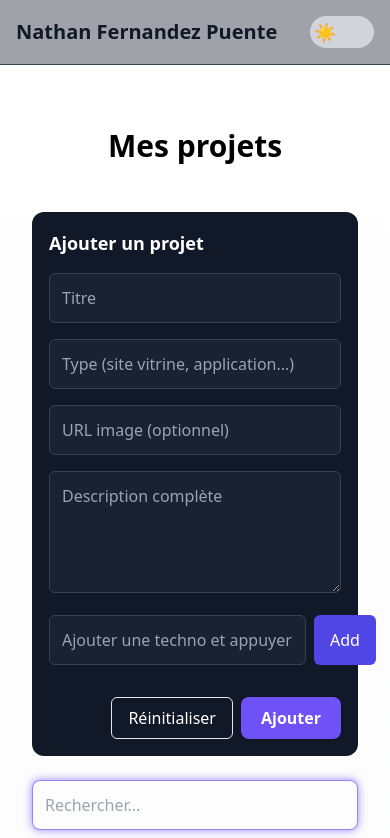
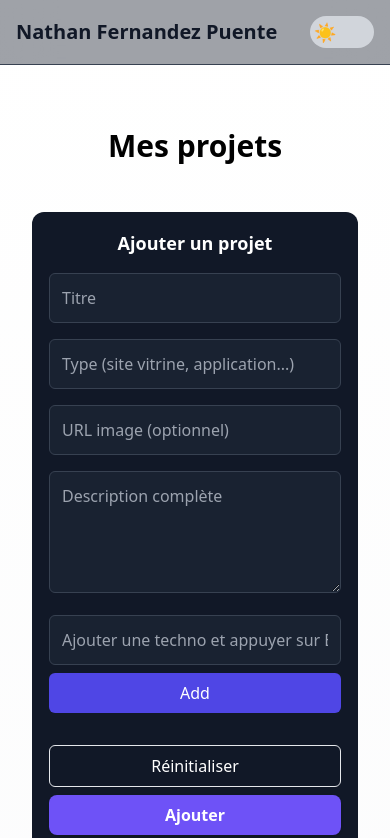
Before and after one commit to nathanfdz/Portfolio-Nathan-Fernandez, a Vue app: page /projects in a window 390 px wide. Shown: the top 838 px of the page. Built offline with nearby package versions, Linux system fonts and the light colour scheme.

Commit message:
changement dans fromulaire projet

```diff
--- a/src/components/ProjectForm.vue
+++ b/src/components/ProjectForm.vue
@@ -1,26 +1,78 @@
 <template>
-  <form @submit.prevent="onSubmit" class="card space-y-4">
-    <h3 class="text-lg font-semibold text-white">Ajouter un projet</h3>
+  <form @submit.prevent="onSubmit" class="card space-y-4 p-4 sm:p-6 bg-gray-900/80 rounded-xl">
+    <h3 class="text-lg font-semibold text-white text-center sm:text-left">Ajouter un projet</h3>
 
-    <input v-model="title" placeholder="Titre" class="w-full p-3 rounded-md bg-gray-800/60 border border-gray-700 text-white" required />
-    <input v-model="type" placeholder="Type (site vitrine, application...)" class="w-full p-3 rounded-md bg-gray-800/60 border border-gray-700 text-white" required />
-    <input v-model="image" placeholder="URL image (optionnel)" class="w-full p-3 rounded-md bg-gray-800/60 border border-gray-700 text-white" />
-    <textarea v-model="description" placeholder="Description complète" class="w-full p-3 rounded-md bg-gray-800/60 border border-gray-700 text-white" rows="4" required></textarea>
+    <input
+      v-model="title"
+      placeholder="Titre"
+      class="w-full p-3 rounded-md bg-gray-800/60 border border-gray-700 text-white"
+      required
+    />
+    <input
+      v-model="type"
+      placeholder="Type (site vitrine, application...)"
+      class="w-full p-3 rounded-md bg-gray-800/60 border border-gray-700 text-white"
+      required
+    />
+    <input
+      v-model="image"
+      placeholder="URL image (optionnel)"
+      class="w-full p-3 rounded-md bg-gray-800/60 border border-gray-700 text-white"
+    />
+    <textarea
+      v-model="description"
+      placeholder="Description complète"
+      class="w-full p-3 rounded-md bg-gray-800/60 border border-gray-700 text-white"
+      rows="4"
+      required
+    ></textarea>
 
-    <div class="flex gap-2">
-      <input v-model="stackInput" placeholder="Ajouter une techno et appuyer sur Entrée" @keyup.enter.prevent="addStack" class="flex-1 p-3 rounded-md bg-gray-800/60 border border-gray-700 text-white" />
-      <button type="button" @click="addStack" class="px-4 py-2 bg-indigo-600 rounded-md">Add</button>
+    <!-- Ajout techno responsive -->
+    <div class="flex flex-col sm:flex-row gap-2">
+      <input
+        v-model="stackInput"
+        placeholder="Ajouter une techno et appuyer sur Entrée"
+        @keyup.enter.prevent="addStack"
+        class="flex-1 p-3 rounded-md bg-gray-800/60 border border-gray-700 text-white w-full"
+      />
+      <button
+        type="button"
+        @click="addStack"
+        class="px-4 py-2 bg-indigo-600 rounded-md w-full sm:w-auto"
+      >
+        Add
+      </button>
     </div>
 
+    <!-- Liste des technos -->
     <div class="flex flex-wrap gap-2">
-      <span v-for="(s, i) in stack" :key="i" class="px-3 py-1 bg-gray-700 rounded-full text-sm ">
-        {{ s }} <button @click="removeStack(i)" type="button" class="ml-2 text-xs ">✕</button>
+      <span
+        v-for="(s, i) in stack"
+        :key="i"
+        class="px-3 py-1 bg-gray-700 rounded-full text-sm flex items-center gap-1"
+      >
+        {{ s }}
+        <button @click="removeStack(i)" type="button" class="text-xs text-red-400 hover:text-red-600">
+          ✕
+        </button>
       </span>
     </div>
 
-    <div class="flex justify-end gap-2">
-      <button type="button" @click="reset" class="px-4 py-2 border rounded-md text-white">Réinitialiser</button>
-      <button type="submit" class="btn-primary">Ajouter</button>
+    <!-- Boutons submit / reset -->
+    <div class="flex flex-col sm:flex-row justify-end gap-2">
+      <button
+        type="button"
+        @click="reset"
+        class="px-4 py-2 border rounded-md text-white w-full sm:w-auto"
+      >
+        Réinitialiser
+      </button>
+      <button
+        type="submit"
+        class="btn-primary w-full sm:w-auto"
+      >
+        Ajouter
+      </button>
     </div>
   </form>
 </template>
@@ -63,10 +115,11 @@ function onSubmit() {
     stack: stack.value
   });
   reset();
-  // Optionnel : scroll to top or show toast
 }
 </script>
 
 <style scoped>
-.card { /* keep small local fallback just in case */ }
+.card {
+  /* fallback minimal style */
+}
 </style>
```
